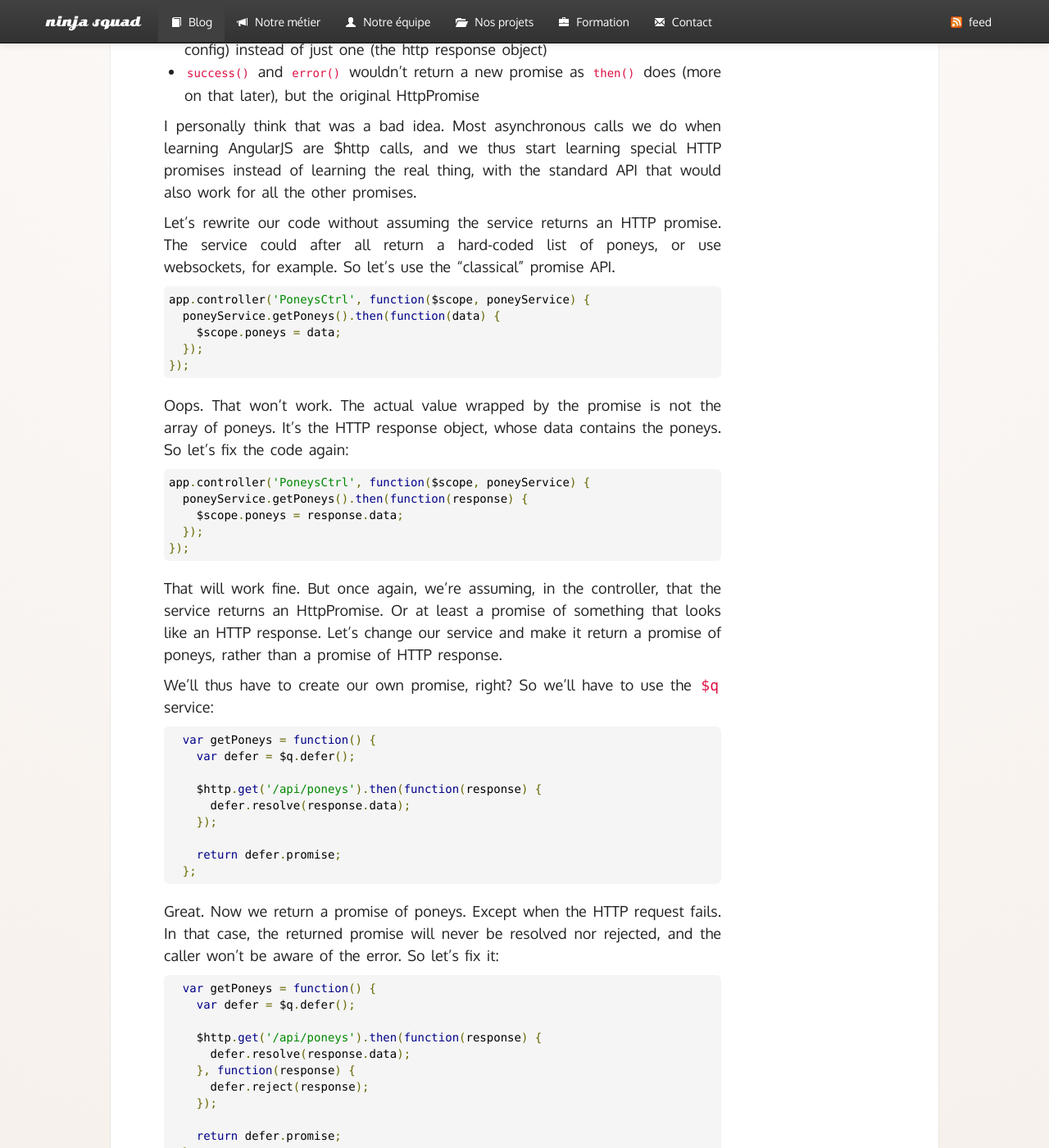
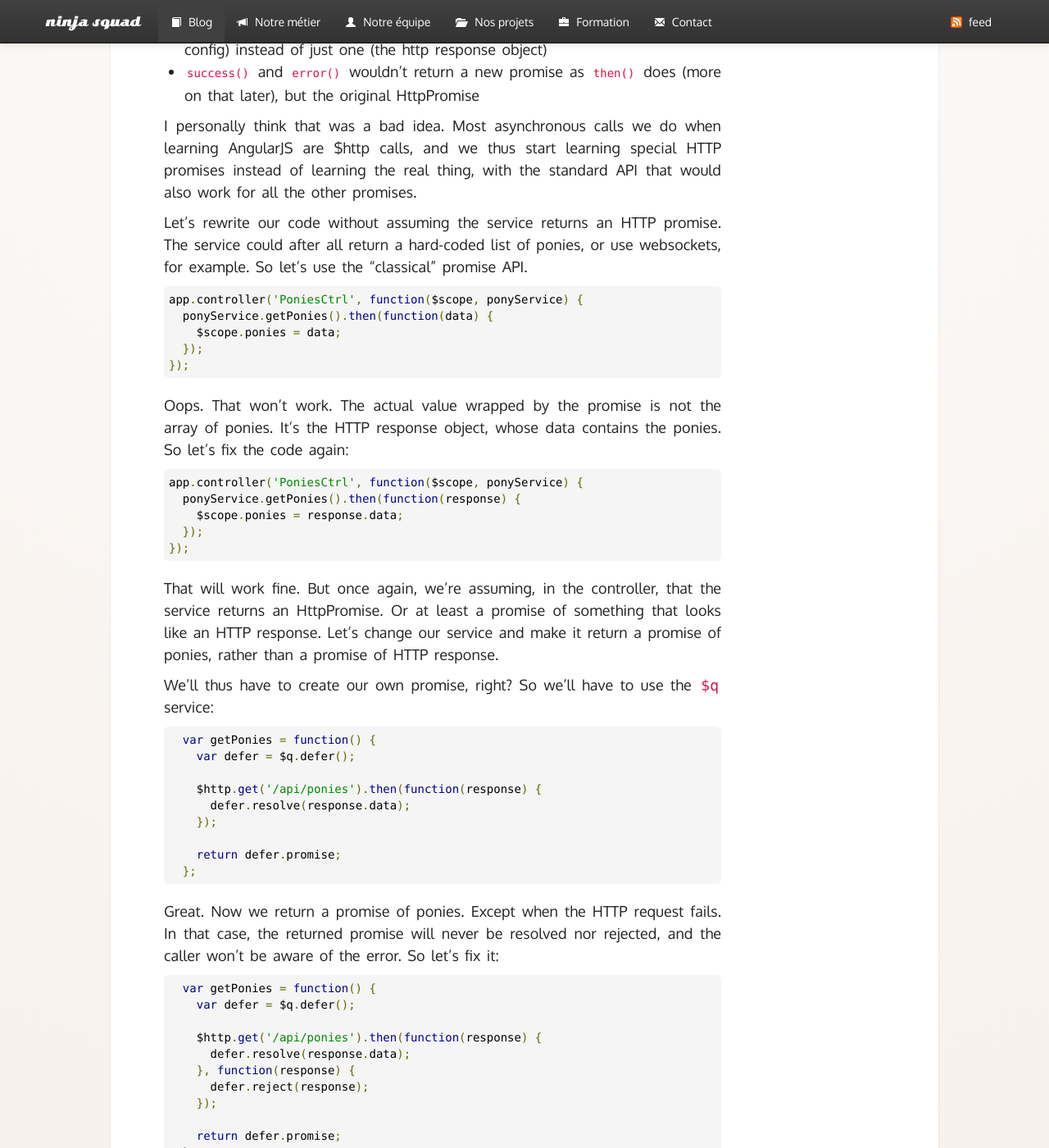
Before and after one commit to Ninja-Squad/ninja-squad.github.com, a Jekyll site: the page built from _posts/2015-05-28-angularjs-promises.md, in a window 1280 px wide and 1400 px high, scrolled down 3189 px. Shown: the whole window at 82% size. Built offline with Jekyll 4.4.1, drawn with Linux system fonts in a browser that asks for light colours; comment, search, counter and statistics services are not loaded; some of the changed text lies outside the part shown.

Commit message:
fix logical error in code, and use proper English

```diff
--- a/_posts/2015-05-28-angularjs-promises.md
+++ b/_posts/2015-05-28-angularjs-promises.md
@@ -22,77 +22,77 @@
 
 Here's some example of code I've seen numerous times:
 
-    app.controller('PoneysCtrl', function($scope, poneyService) {
-      $scope.poneys = poneyService.getPoneys();
+    app.controller('PoniesCtrl', function($scope, ponyService) {
+      $scope.ponies = ponyService.getPonies();
     });
 
-It absolutely makes sense: you want an array of poneys in the scope, so you get them from the
-service allowing to get poneys from the backend:
+It absolutely makes sense: you want an array of ponies in the scope, so you get them from the
+service allowing to get ponies from the backend:
 
-    app.factory('poneyService', function($http) {
-      var getPoneys = function() {
-        return $http.get('/api/poneys');
+    app.factory('ponyService', function($http) {
+      var getPonies = function() {
+        return $http.get('/api/ponies');
       };
 
       return {
-        getPoneys: getPoneys
+        getPonies: getPonies
       };
     });
 
-Well, that won't work. `$http.get()` is an asynchronous call. It doesn't return poneys. It returns
+Well, that won't work. `$http.get()` is an asynchronous call. It doesn't return ponies. It returns
 a promise. And this promise will be resolved when the HTTP response is available. Displaying a promise
 in the view used to work in the early versions of AngularJS, but it doesn't anymore. The array itself
 must be in the scope.
 
 So let's fix the code:
 
-      var getPoneys = function() {
-        $http.get('/api/poneys').success(function(data) {
+      var getPonies = function() {
+        $http.get('/api/ponies').success(function(data) {
           return data;
         });
       };
 
-Once again, that won't work. Now `getPoneys()` doesn't return anything anymore. The `return data` statement is not returning from `getPoneys()`. It's returning from the anonymous callback function
+Once again, that won't work. Now `getPonies()` doesn't return anything anymore. The `return data` statement is not returning from `getPonies()`. It's returning from the anonymous callback function
 passed to `success()`.
 
 So let's fix the code again:
 
-      var getPoneys = function() {
-        var poneys;
-        $http.get('/api/poneys').success(function(data) {
-          poneys = data;
+      var getPonies = function() {
+        var ponies;
+        $http.get('/api/ponies').success(function(data) {
+          ponies = data;
         });
-        return poneys;
+        return ponies;
       };
 
 Nope. Still incorrect. The anonymous callback is not called immediately. It's called when the response
-is available. And that happens long after `getPoneys()` has returned. So the function still returns undefined.
+is available. And that happens long after `getPonies()` has returned. So the function still returns undefined.
 
 All these errors come from the fact that we're trying to transform an asynchronous call into a synchronous one. That is simply not possible. If it was, the AngularJS $http service wouldn't bother
 us with promises and callbacks in the first place. So let's accept this fact, and use a callback:
 
-    app.controller('PoneysCtrl', function($scope, poneyService) {
-      poneyService.getPoneys(function(poneys) {
-        $scope.poneys = poneys;
+    app.controller('PoniesCtrl', function($scope, ponyService) {
+      ponyService.getPonies(function(ponies) {
+        $scope.ponies = ponies;
       });
     });
 
-    app.factory('poneyService', function($http) {
-      var getPoneys = function(callbackFn) {
-        $http.get('/api/poneys').success(function(data) {
+    app.factory('ponyService', function($http) {
+      var getPonies = function(callbackFn) {
+        $http.get('/api/ponies').success(function(data) {
           callbackFn(data);
         });
       };
 
       return {
-        getPoneys: getPoneys
+        getPonies: getPonies
       };
     });
 
 Congrats! This finally works. Except when it doesn't. What if the HTTP call fails? How can the controller know about it? We would need a second callback.
 
-      var getPoneys = function(successCallbackFn, errorCallbackFn) {
-        $http.get('/api/poneys').success(function(data) {
+      var getPonies = function(successCallbackFn, errorCallbackFn) {
+        $http.get('/api/ponies').success(function(data) {
           successCallbackFn(data);
         }).error(function(data) {
           errorCallbackFn(data);
@@ -102,19 +102,19 @@
 But wait: that's exactly what promises allow. Passing two callbacks: one to handle a successful response, and one to handle an error response. And BTW, why wrap the callback functions into anonymous
 functions? We're making our life more complex than it should be. We should simply return the HTTP promise, and let the controller deal with it.
 
-    app.controller('PoneysCtrl', function($scope, poneyService) {
-      poneyService.getPoneys().success(function(data) {
-        $scope.poneys = data;
+    app.controller('PoniesCtrl', function($scope, ponyService) {
+      ponyService.getPonies().success(function(data) {
+        $scope.ponies = data;
       });
     });
 
-    app.factory('poneyService', function($http) {
-      var getPoneys = function() {
-        return $http.get('/api/poneys');
+    app.factory('ponyService', function($http) {
+      var getPonies = function() {
+        return $http.get('/api/ponies');
       };
 
       return {
-        getPoneys: getPoneys
+        getPonies: getPonies
       };
     });
 
@@ -136,48 +136,48 @@
 the standard API that would also work for all the other promises.
 
 Let's rewrite our code without assuming the service returns an HTTP promise. The service could
-after all return a hard-coded list of poneys, or use websockets, for example. So let's use the
+after all return a hard-coded list of ponies, or use websockets, for example. So let's use the
 "classical" promise API.
 
-    app.controller('PoneysCtrl', function($scope, poneyService) {
-      poneyService.getPoneys().then(function(data) {
-        $scope.poneys = data;
+    app.controller('PoniesCtrl', function($scope, ponyService) {
+      ponyService.getPonies().then(function(data) {
+        $scope.ponies = data;
       });
     });
 
-Oops. That won't work. The actual value wrapped by the promise is not the array of poneys. It's the
-HTTP response object, whose data contains the poneys. So let's fix the code again:
+Oops. That won't work. The actual value wrapped by the promise is not the array of ponies. It's the
+HTTP response object, whose data contains the ponies. So let's fix the code again:
 
-    app.controller('PoneysCtrl', function($scope, poneyService) {
-      poneyService.getPoneys().then(function(response) {
-        $scope.poneys = response.data;
+    app.controller('PoniesCtrl', function($scope, ponyService) {
+      ponyService.getPonies().then(function(response) {
+        $scope.ponies = response.data;
       });
     });
 
 That will work fine. But once again, we're assuming, in the controller, that the service returns
 an HttpPromise. Or at least a promise of something that looks like an HTTP response. Let's change
-our service and make it return a promise of poneys, rather than a promise of HTTP response.
+our service and make it return a promise of ponies, rather than a promise of HTTP response.
 
 We'll thus have to create our own promise, right? So we'll have to use the `$q` service:
 
-      var getPoneys = function() {
+      var getPonies = function() {
         var defer = $q.defer();
 
-        $http.get('/api/poneys').then(function(response) {
+        $http.get('/api/ponies').then(function(response) {
           defer.resolve(response.data);
         });
 
         return defer.promise;
       };
 
-Great. Now we return a promise of poneys. Except when the HTTP request fails. In that case,
+Great. Now we return a promise of ponies. Except when the HTTP request fails. In that case,
 the returned promise will never be resolved nor rejected, and the caller won't be aware of the
 error. So let's fix it:
 
-      var getPoneys = function() {
+      var getPonies = function() {
         var defer = $q.defer();
 
-        $http.get('/api/poneys').then(function(response) {
+        $http.get('/api/ponies').then(function(response) {
           defer.resolve(response.data);
         }, function(response) {
           defer.reject(response);
@@ -193,34 +193,34 @@
 
 Don't know about you, but I need an example to understand this:
 
-      var getPoneys = function() {
+      var getPonies = function() {
         // then() returns a new promise. We return that new promise.
-        // that new promise is resolved via response.data, i.e. the poneys
+        // that new promise is resolved via response.data, i.e. the ponies
 
-        return $http.get('/api/poneys').then(function(response) {
+        return $http.get('/api/ponies').then(function(response) {
           return response.data;
         });
       };
 
-Now that's cool. We can "transform" a promise of response into a promise of poneys by transforming
-the response into poneys in the `then()` callback. Note that if the HTTP response fails, the returned
-promise of poneys will be rejected as well, and the controller will thus be aware of the error if it wants to:
+Now that's cool. We can "transform" a promise of response into a promise of ponies by transforming
+the response into ponies in the `then()` callback. Note that if the HTTP response fails, the returned
+promise of ponies will be rejected as well, and the controller will thus be aware of the error if it wants to:
 
-    app.controller('PoneysCtrl', function($scope, poneyService) {
-      poneyService.getPoneys().then(function(data) {
-        $scope.poneys = data;
+    app.controller('PoniesCtrl', function($scope, ponyService) {
+      ponyService.getPonies().then(function(data) {
+        $scope.ponies = data;
       }).catch(function() {
-        $scope.error = 'unable to get the poneys';
+        $scope.error = 'unable to get the ponies';
       });
     });
 
 Have you noticed? You can simply pass it a success callback, and then chain with a call to `catch()` which only takes an error callback. I find that style more readable than the standard style of passing two callbacks to `then()`:
 
-    app.controller('PoneysCtrl', function($scope, poneyService) {
-      poneyService.getPoneys().then(function(data) {
-        $scope.poneys = data;
+    app.controller('PoniesCtrl', function($scope, ponyService) {
+      ponyService.getPonies().then(function(data) {
+        $scope.ponies = data;
       }, function() {
-        $scope.error = 'unable to get the poneys';
+        $scope.error = 'unable to get the ponies';
       });
     });
 
```
Also changed, not shown: _posts/2015-06-04-angularjs-promises-2.md (+24 -24 lines).
